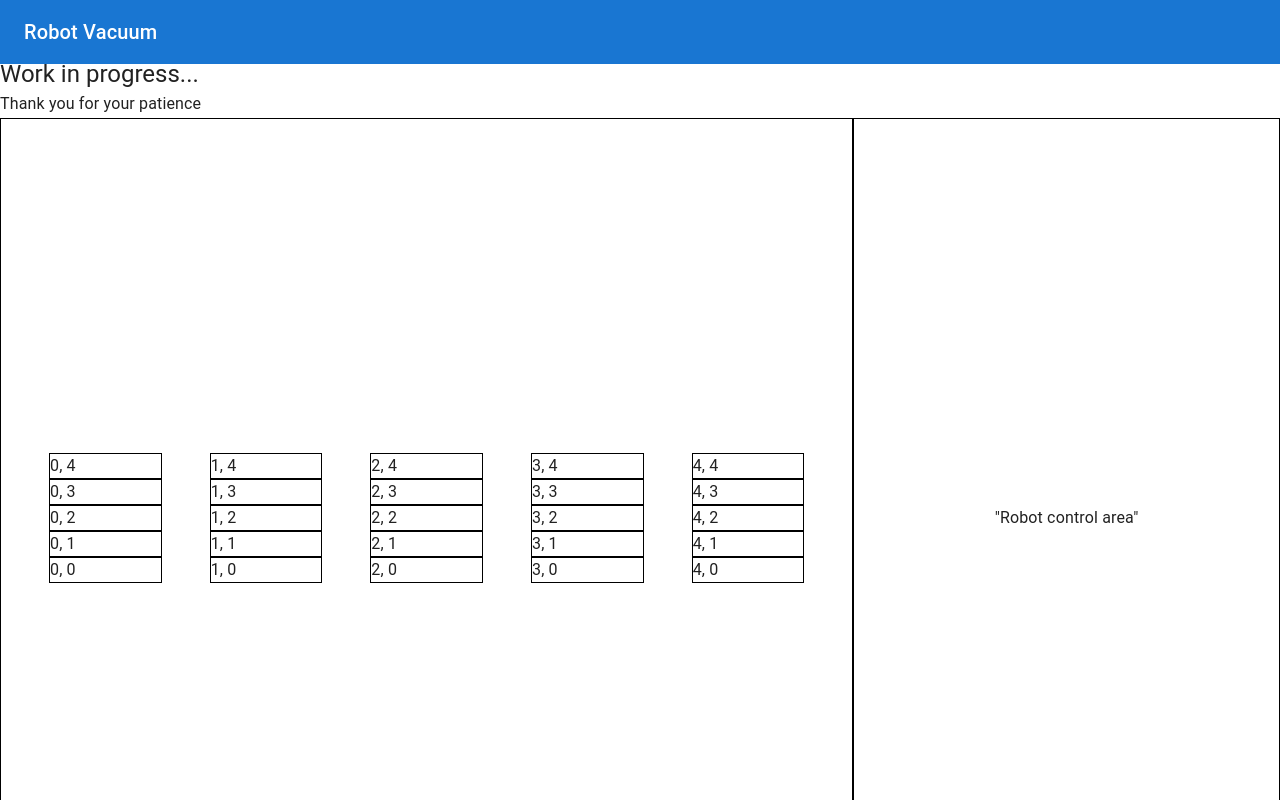
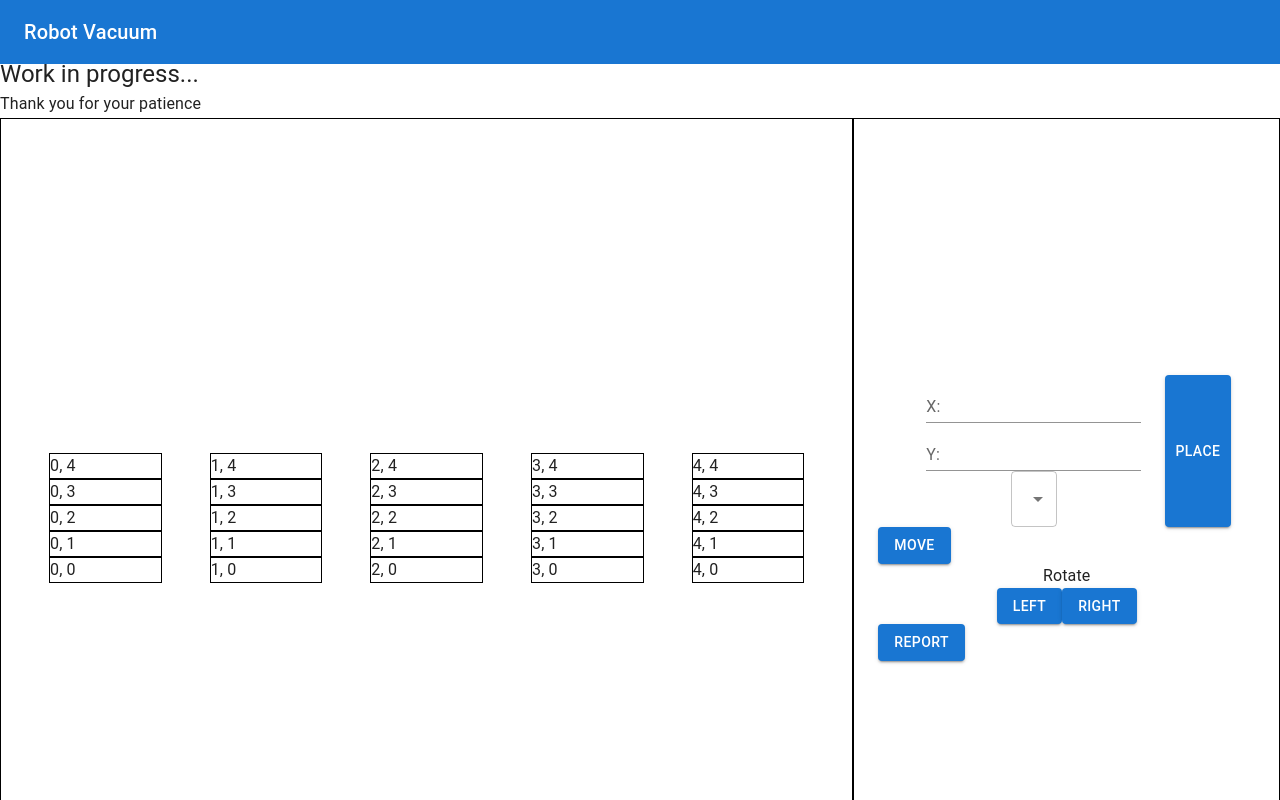
Before and after one commit to naveen-upbeat-sg/robot-vacuum-tracker, a React app: page / in a window 1280 px wide. Shown: the top 800 px of the page. Built offline with nearby package versions, Linux system fonts and the light colour scheme.

Commit message:
Added robot controls

```diff
--- a/src/components/RobotControl.tsx
+++ b/src/components/RobotControl.tsx
@@ -1,11 +1,152 @@
-import React, { Fragment } from 'react';
+import React, { Fragment, useEffect, useState } from 'react';
 
+import { Container, Box } from '@mui/material';
+import Button from '@mui/material/Button';
+import { Typography } from '@mui/material';
+import TextField from '@mui/material/TextField';
+import Select, { SelectChangeEvent } from '@mui/material/Select';
+import MenuItem from '@mui/material/MenuItem';
+import { newFacingOnRotation, RobotFacing, RobotRotate } from '../utils/robotMovements';
+import { RobotActionCommand } from '../reducers';
+import { RobotStateType } from '../store';
+
+interface Props {
+  state: RobotStateType;
+  dispatch: React.Dispatch<any>;
+}
 
 const RobotControl = (props: any) => {
+  const { gridSize, location } = props.state;
+  const [facing, setFacing] = useState(RobotFacing.east);
+  const [xLocation, setXLocation] = useState(location?.x || 0);
+  const [yLocation, setYLocation] = useState(location?.y || 0);
 
-    return <Fragment>
-        "Robot control area"
-    </Fragment>
-}
+  useEffect(() => {
+    setXLocation(props.state.location?.x);
+    setYLocation(props.state.location?.y);
+    setFacing(props.state.facing);
+  }, [props.state]);
 
-export default RobotControl
+  const handleSetPlace = () => {
+    props.dispatch({
+      type: RobotActionCommand.place,
+      payload: {
+        location: { x: xLocation, y: yLocation },
+        facing,
+        gridSize,
+      },
+    });
+  };
+
+  const handleSetMove = () => {
+    props.dispatch({
+      type: RobotActionCommand.move,
+      payload: {
+        location: {
+          x: xLocation,
+          y: yLocation,
+        },
+        facing,
+        gridSize,
+      },
+    });
+  };
+
+  const handleSetRotate = (rotate: RobotActionCommand.rotateLeft | RobotActionCommand.rotateRight) => {
+    //const nextFacing = newFacingOnRotation(rotate, facing);
+    props.dispatch({
+      type: rotate,
+      payload: {
+        facing,
+      },
+    });
+  };
+
+  return (
+    <Container
+      sx={{
+        display: 'flex',
+        flexDirection: 'column',
+        justifyContent: 'center',
+        justifyItems: 'center',
+      }}>
+      <Box>
+        <Container sx={{ display: 'flex' }}>
+          <Container sx={{ display: 'flex', flexDirection: 'column', alignItems: 'center' }}>
+            {/* <Container sx={{ display: 'flex' }}> */}
+            {/* <Typography variant='body1'>x:</Typography> */}
+            <TextField
+              id='standard-basic'
+              label='X: '
+              variant='standard'
+              onChange={(e) => setXLocation(Number(e.target.value) as number)}
+            />
+            {/* </Container> */}
+
+            <Box>
+              <TextField
+                id='standard-basic'
+                label='Y: '
+                variant='standard'
+                onChange={(e) => setYLocation(Number(e.target.value) as number)}
+              />
+            </Box>
+            <Box>
+              {/* <TextField id='standard-basic' label='Facing: ' variant='standard' /> */}
+              <Select
+                labelId='demo-simple-select-label'
+                id='demo-simple-select'
+                value={facing}
+                label='Age'
+                onChange={(e) => setFacing(e.target.value as RobotFacing)}>
+                <MenuItem value={RobotFacing.north}>{RobotFacing.north}</MenuItem>
+                <MenuItem value={RobotFacing.east}>{RobotFacing.east}</MenuItem>
+                <MenuItem value={RobotFacing.south}>{RobotFacing.south}</MenuItem>
+                <MenuItem value={RobotFacing.west}>{RobotFacing.west}</MenuItem>
+              </Select>
+            </Box>
+          </Container>
+          <Button variant='contained' onClick={handleSetPlace}>
+            Place
+          </Button>
+        </Container>
+      </Box>
+
+      <Box>
+        <Button variant='contained' onClick={handleSetMove}>
+          Move
+        </Button>
+      </Box>
+
+      <Box>
+        <Container sx={{ display: 'flex', flexDirection: 'column', alignItems: 'center' }}>
+          <Typography variant='body1'>Rotate</Typography>
+          <Container
+            sx={{
+              display: 'flex',
+              justifyItems: 'center',
+              alignItems: 'center',
+              justifyContent: 'center',
+            }}>
+            <Button
+              variant='contained'
+              onClick={() => handleSetRotate(RobotActionCommand.rotateLeft)}>
+              Left
+            </Button>
+            <Button
+              variant='contained'
+              onClick={() => handleSetRotate(RobotActionCommand.rotateRight)}>
+              Right
+            </Button>
+          </Container>
+        </Container>
+      </Box>
+
+      <Box flex={1}>
+        <Button variant='contained'>Report</Button>
+      </Box>
+    </Container>
+  );
+};
+
+export default RobotControl;
--- a/src/components/RobotGrid.tsx
+++ b/src/components/RobotGrid.tsx
@@ -5,6 +5,8 @@ import { Container } from '@mui/material';
 import { Box } from '@mui/material';
 import { LocationAlias, RobotFacing } from '../utils/robotMovements';
 import PlayCircleFilledWhiteIcon from '@mui/icons-material/PlayCircleFilledWhite';
+import { Typography } from '@mui/material';
+
 
 export type GridSize = {
   x: number;
--- a/src/containers/BasicLayout.tsx
+++ b/src/containers/BasicLayout.tsx
@@ -64,7 +64,7 @@ const BasicLayout = (props: Props) => {
                   justifyContent: 'center',
                   alignItems: 'center',
                 }}>
-                <RobotControl></RobotControl>
+                <RobotControl state={state} dispatch={dispatch}></RobotControl>
               </Box>
             </Grid>
           </Grid>
--- a/src/reducers/index.ts
+++ b/src/reducers/index.ts
@@ -1,5 +1,10 @@
 import { RobotStateType } from '../store';
-import { placeRobot } from '../utils/robotMovements';
+import {
+  newFacingOnRotation,
+  nextLocationOnMove,
+  placeRobot,
+  RobotRotate,
+} from '../utils/robotMovements';
 
 export type RobotAction = {
   type: string;
@@ -18,7 +23,7 @@ function appReducer(state: RobotStateType, action: RobotAction): RobotStateType
     case RobotActionCommand.place:
       const robotPosition = placeRobot(
         action.payload.location,
-        action.payload.grid,
+        action.payload.gridSize,
         action.payload.facing
       );
       return {
@@ -27,7 +32,18 @@ function appReducer(state: RobotStateType, action: RobotAction): RobotStateType
         location: robotPosition ? robotPosition.location : null,
       };
     case RobotActionCommand.move:
-      return { ...state };
+      const newLocationOnMove = nextLocationOnMove(
+        action.payload.location,
+        action.payload.gridSize,
+        action.payload.facing
+      );
+      return { ...state, location: newLocationOnMove };
+    case RobotActionCommand.rotateLeft:
+      const newLocationOnRotate = newFacingOnRotation(RobotRotate.left, action.payload.facing);
+      return { ...state, facing: newLocationOnRotate };
+    case RobotActionCommand.rotateRight:
+      const newLocationOnRotateRight = newFacingOnRotation(RobotRotate.right, action.payload.facing);
+      return { ...state, facing: newLocationOnRotateRight };
     default:
       return state;
   }
```
Also changed, not shown: 1 other file (tests, documents, lock files or other folders).
